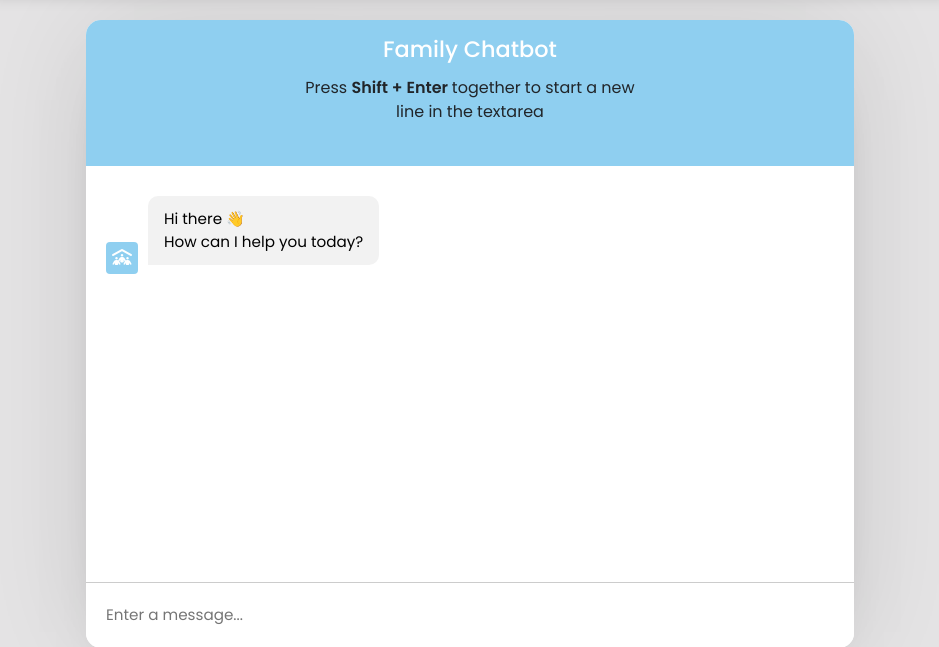
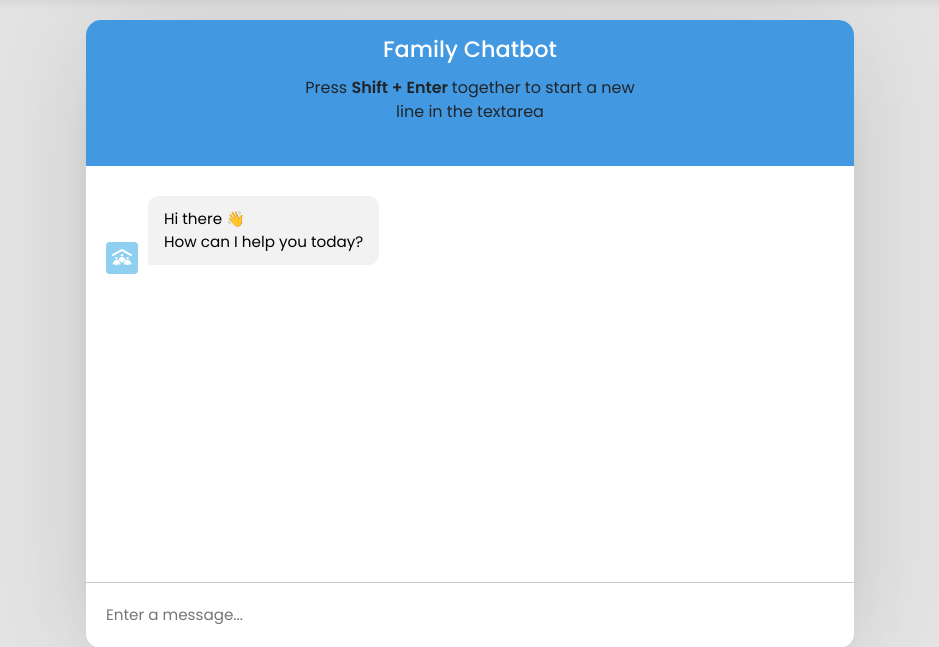
Before and after one commit to Carlos-n21/Team4-Family-hack, a Django app: page /chatbot/ in a window 1280 px wide. Shown: the part 92-739 px from the top of the page, without its empty margins (170-1109 px from the left). Run offline with Django 5.2, Linux system fonts and the light colour scheme; some libraries are stand-ins or nearby versions.

Commit message:
Change color of chatbot header to match login and nav color

```diff
--- a/static/css/style.css
+++ b/static/css/style.css
@@ -376,7 +376,7 @@ h4 {
 }
 
 .chatbot header {
-  background: #8fcff0;
+  background: #4299e1;
   text-align: center;
   padding: 16px 0;
   position: relative;
```
Also changed, not shown: db.sqlite3.
